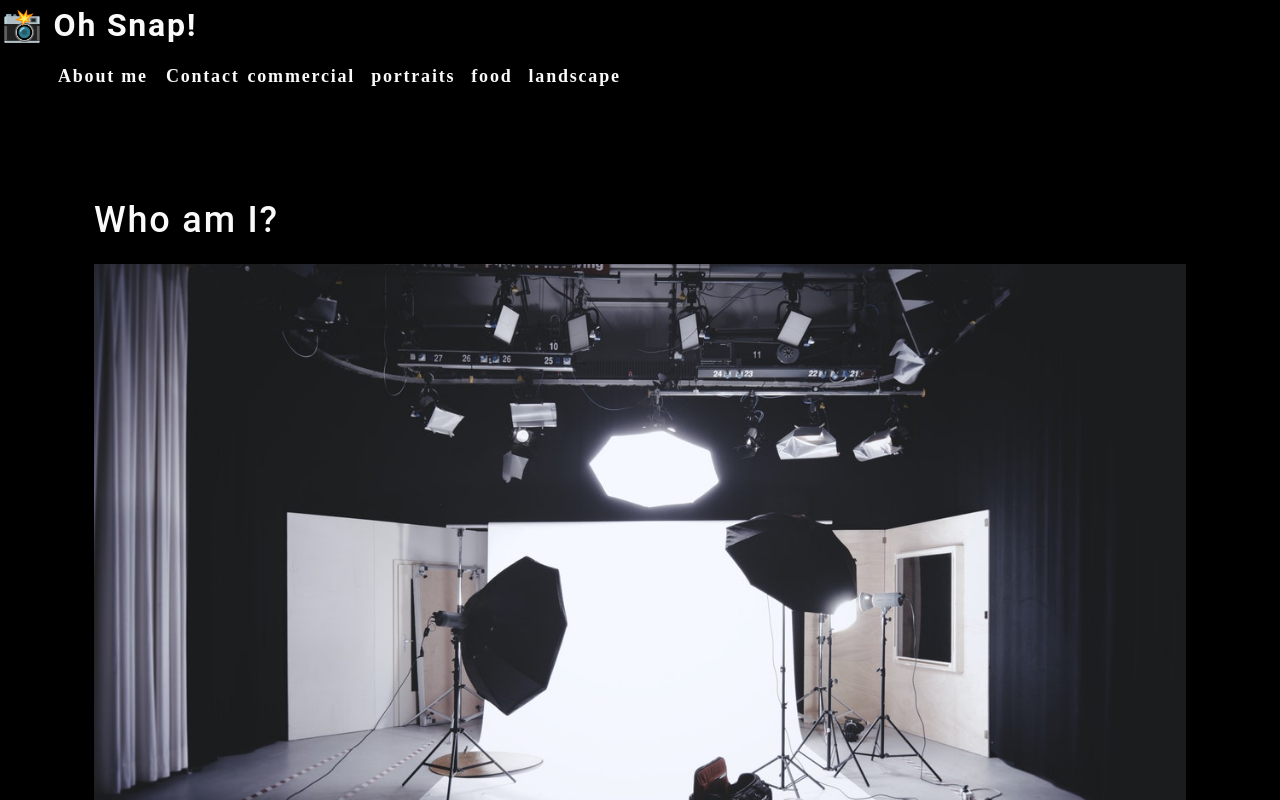
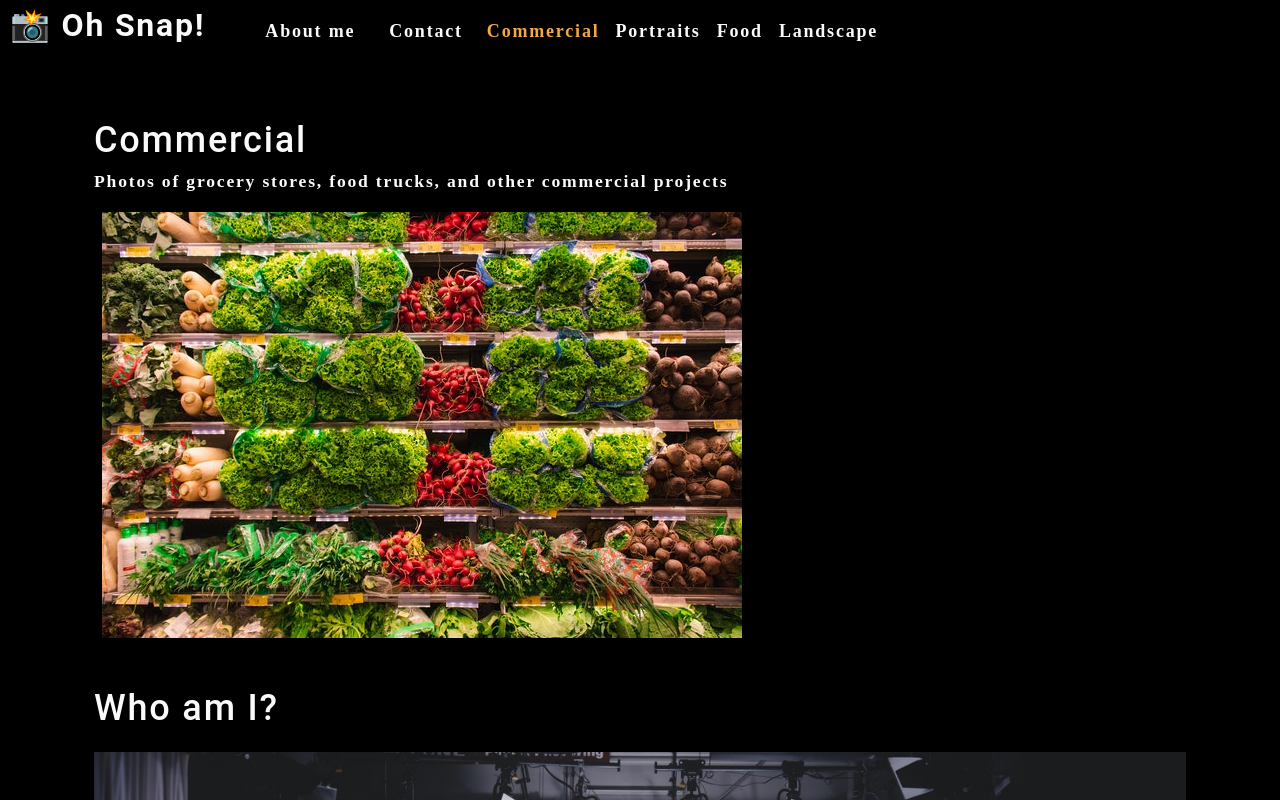
Before and after one commit to parkerrobison/photo-port, a React (Create React App) app: page / in a window 1280 px wide. Shown: the top 800 px of the page. Built offline with nearby package versions, Linux system fonts and the light colour scheme.

Commit message:
gallery pages conditionally render

```diff
--- a/src/App.js
+++ b/src/App.js
@@ -1,14 +1,32 @@
-import React from 'react';
+import React, { useState } from 'react';
 import './App.css';
 import Nav from './components/Nav';
 import About from './components/About/';
+import Gallery from './components/Gallery';
 
 
 function App() {
+  const [categories] = useState([
+    {
+      name: 'commercial',
+      description: 'Photos of grocery stores, food trucks, and other commercial projects',
+    },
+    { name: 'portraits', description: 'Portraits of people in my life' },
+    { name: 'food', description: 'Delicious delicacies' },
+    { name: 'landscape', description: 'Fields, farmhouses, waterfalls, and the beauty of nature' },
+  ]);
+
+  const [currentCategory, setCurrentCategory] = useState(categories[0]);
+
   return (
     <div>
-      <Nav></Nav>
+      <Nav
+        categories={categories}
+        setCurrentCategory={setCurrentCategory}
+        currentCategory={currentCategory}
+      ></Nav>
       <main>
+        <Gallery></Gallery>
         <About></About>
       </main>
     </div>
--- /dev/null
+++ b/src/components/Gallery/index.js
@@ -0,0 +1,24 @@
+import React from 'react';
+import { capitalizeFirstLetter } from '../../utils/helpers'
+import photo from "../../../src/assets/small/commercial/0.jpg"
+
+function Gallery(props) {
+    const currentCategory = {
+        name: "commercial",
+        description:
+          "Photos of grocery stores, food trucks, and other commercial projects",
+      };
+    return(
+        <section>
+            <h1>{capitalizeFirstLetter(currentCategory.name)}</h1>
+            <p>{currentCategory.description}</p>
+            <img
+                src={photo}
+                alt='Commercial Example'
+                className ='image-thumbnail mx-1'
+            />
+        </section>
+    );
+}
+
+export default Gallery;
--- a/src/components/Nav/index.js
+++ b/src/components/Nav/index.js
@@ -1,24 +1,19 @@
-import React from 'react'
+import React, { useEffect } from 'react';
+import { capitalizeFirstLetter } from '../../utils/helpers'
 
-function Nav() {
-    const categories = [
-        {
-          name: "commercial",
-          description:
-            "Photos of grocery stores, food trucks, and other commercial projects",
-        },
-        { name: "portraits", description: "Portraits of people in my life" },
-        { name: "food", description: "Delicious delicacies" },
-        {
-          name: "landscape",
-          description: "Fields, farmhouses, waterfalls, and the beauty of nature",
-        },
-      ];
-      function categorySelected(name) {
-        console.log(`${name} clicked`)
-      }
+function Nav(props) {
+    const {
+        categories = [],
+        setCurrentCategory,
+        currentCategory
+    } = props;
+
+    useEffect(() => {
+        document.title = capitalizeFirstLetter(currentCategory.name);
+      }, [currentCategory]);
+
     return (
-        <header>
+        <header className="flex-row px-1">
           <h2>
             <a data-testid="link" href="/">
               <span role="img" aria-label="camera"> 📸</span> Oh Snap!
@@ -31,23 +26,29 @@
                   About me
                 </a>
               </li>
-                <li>
+              <li className="mx-2">
                 <span>Contact</span>
               </li>
               {categories.map((category) => (
                 <li
-                    className="mx-1"
+                  className={`mx-1 ${
+                    currentCategory.name === category.name && 'navActive'
+                    }`}
                   key={category.name}
                 >
-                        <span onClick={()=> categorySelected(category.name)}>
-                            {category.name}
+                  <span
+                    onClick={() => {
+                      setCurrentCategory(category)
+                    }}
+                  >
+                    {capitalizeFirstLetter(category.name)}
                   </span>
                 </li>
               ))}
             </ul>
           </nav>
         </header>
-    )
+    );
 }
 
 export default Nav;
```
Lines whose indentation alone changed are shown as unchanged.
